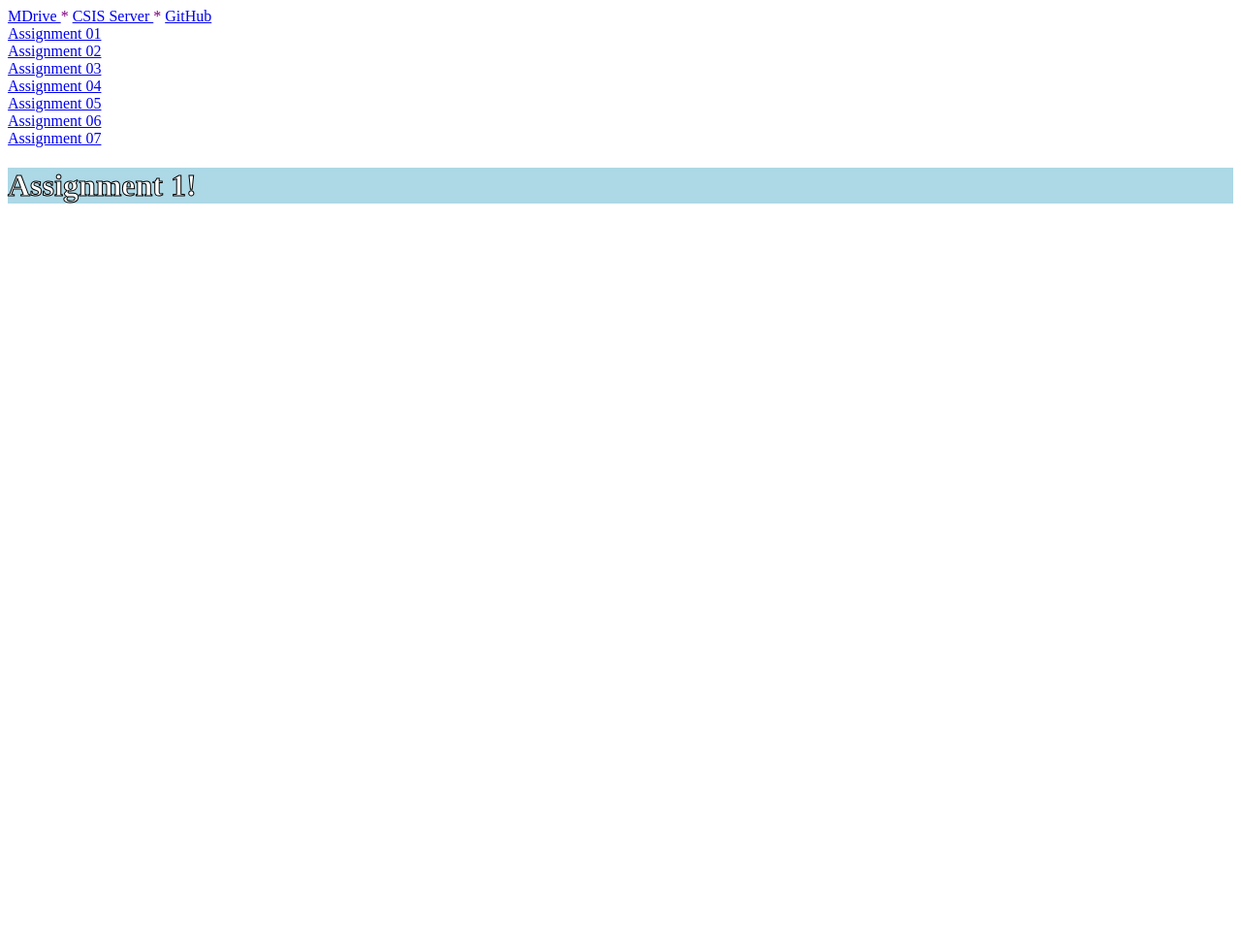
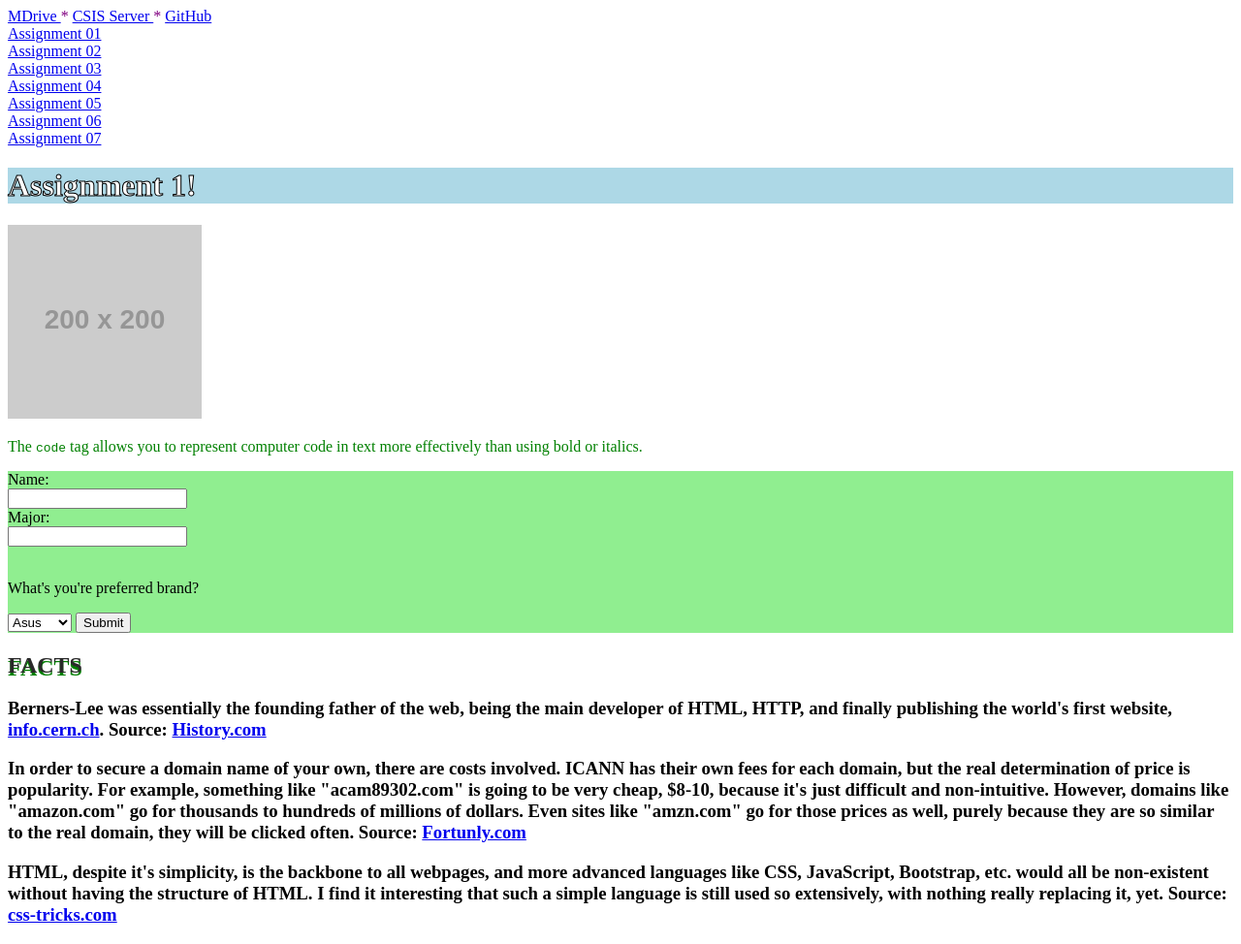
Before and after one commit to arcampbell21/arcampbell21.github.com, a plain HTML site: page assignment01.html in a window 1280 px wide. Shown: the whole page at 97% size. Before the commit the page ends 800 px from the top, so only its background shows below. Drawn offline with Linux system fonts and the light colour scheme; placeholder pictures from the web are drawn by us.

Commit message:
Update assignment01.html

```diff
--- a/assignment01.html
+++ b/assignment01.html
@@ -30,3 +30,48 @@
 </nav>
 
 <h1 id="greeting" >Assignment 1!</h1>
+
+<body>
+   <img src="https://via.placeholder.com/200">
+
+<p style="color:green;">The <code>code</code> tag allows you to represent computer code in text more effectively than using bold or italics. </p>
+
+<div class="form">
+	<p>
+	   <form action="namesmajors.php">
+		 <label for="Name">Name:</label><br>
+		 <input type="text" id="Name" name="Name" value=""><br>
+		 <label for="Major">Major:</label><br>
+		 <input type="text" id="Major" name="Major" value=""><br><br>
+		 <p>What's you're preferred brand?</p>
+		 <select id="brands">
+		  <option value="Asus">Asus</option>
+		  <option value="HP">HP</option>
+		  <option value="Acer">Acer</option>
+		  <option value="Lenovo">Lenovo</option>
+		 </select>
+		 <input type="submit" value="Submit">
+	   </form>
+	</p>
+</div>
+
+<h2>FACTS
+<h3>Berners-Lee was essentially the founding father of the web, being the main developer of HTML, HTTP, and finally publishing the
+     world's first website, <a href="info.cern.ch">info.cern.ch</a>. Source: <a href="https://www.history.com/news/the-worlds-first-web-site">History.com</a>
+</h3>
+
+<h3>
+    In order to secure a domain name of your own, there are costs involved. ICANN has their own fees for each domain, but the real determination
+    of price is popularity. For example, something like "acam89302.com" is going to be very cheap, $8-10, because it's just difficult and non-intuitive.
+    However, domains like "amazon.com" go for thousands to hundreds of millions of dollars. Even sites like "amzn.com" go for those prices as well, purely
+    because they are so similar to the real domain, they will be clicked often. Source: <a href=https://fortunly.com/blog/the-most-expensive-domain-names-ever-sold/#gref">Fortunly.com</a>
+</h3>
+
+<h3>
+    HTML, despite it's simplicity, is the backbone to all webpages, and more advanced languages like CSS, JavaScript, Bootstrap, etc. would all be non-existent
+    without having the structure of HTML. I find it interesting that such a simple language is still used so extensively, with nothing really replacing it, yet.
+    Source: <a href="https://css-tricks.com/random-interesting-facts-htmlsvg-usage/">css-tricks.com</a>
+</h3>
+
+</body>
+</html>
```
